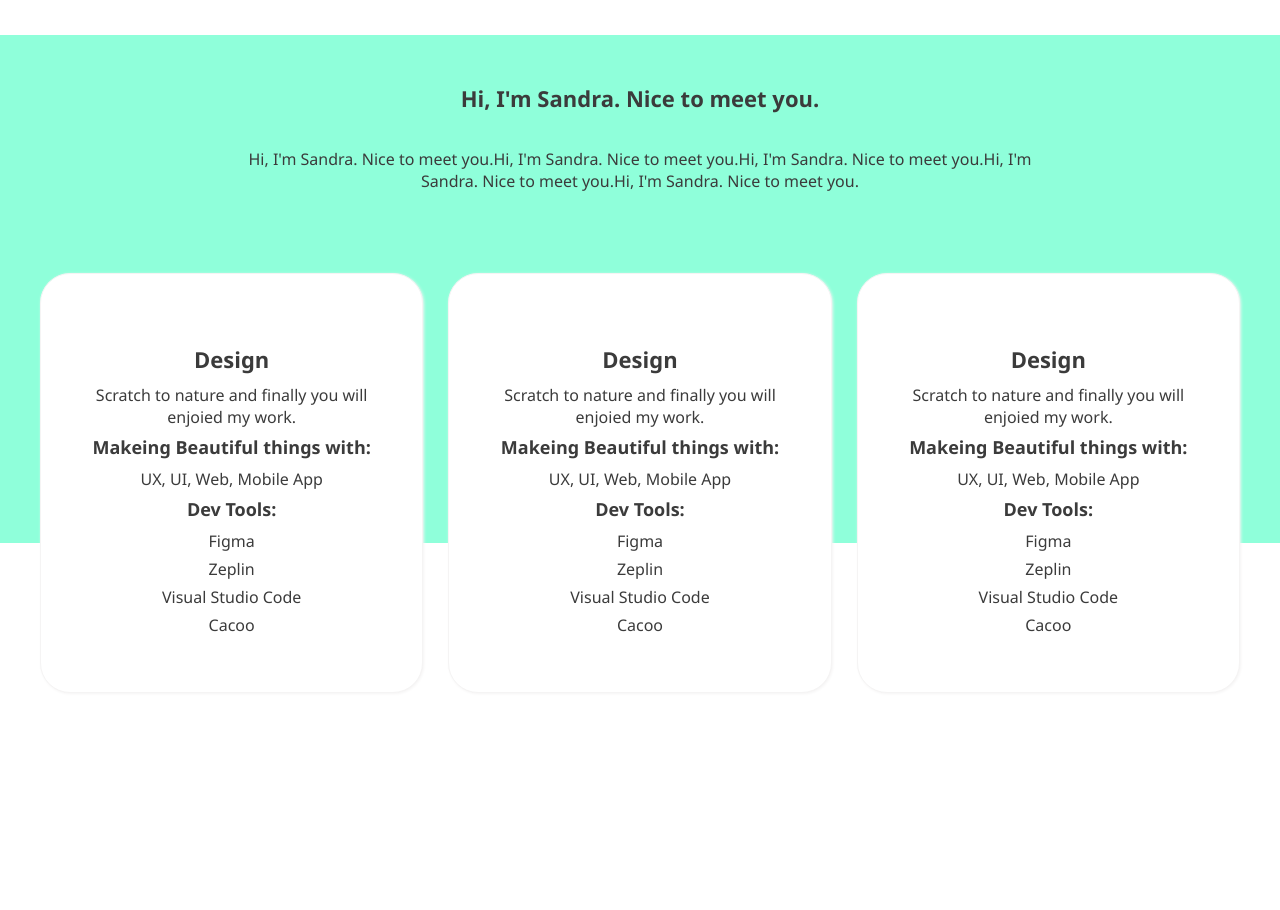
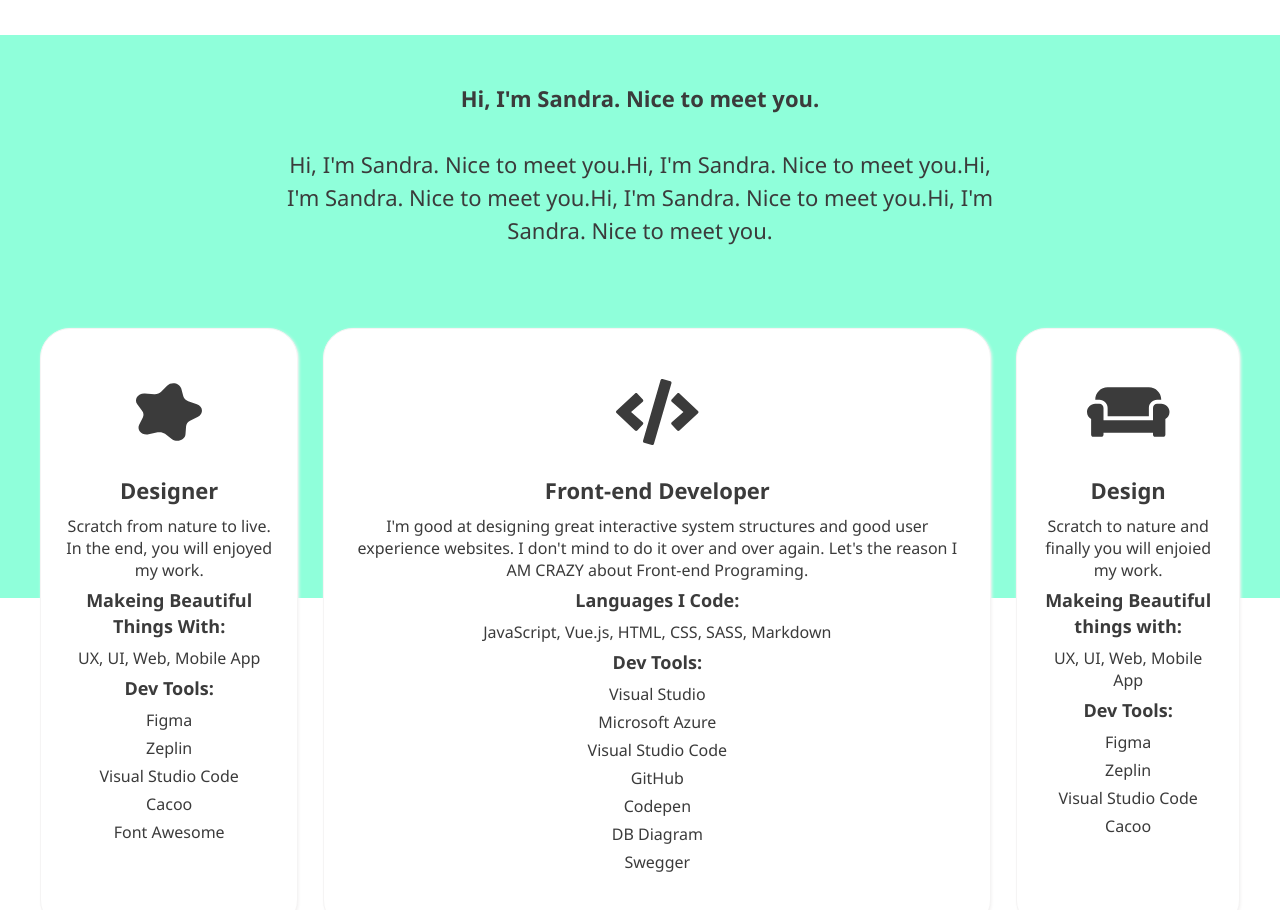
Before and after one commit to Sandra-Kao/always-code, a Vue app: page / in a window 1280 px wide. Shown: the part 720-1630 px from the top of the page. Before the commit the page ends 1463 px from the top, so only its background shows below. Built offline with nearby package versions, Linux system fonts and the light colour scheme.

Commit message:
Install Font Awesome

```diff
--- a/package.json
+++ b/package.json
@@ -12,6 +12,7 @@
         "vue": "^3.0.0"
     },
     "devDependencies": {
+        "@fortawesome/fontawesome-free": "^5.15.3",
         "@vue/cli-plugin-babel": "~4.5.0",
         "@vue/cli-plugin-eslint": "^4.5.13",
         "@vue/cli-service": "~4.5.0",
--- a/src/components/SpecialtyBlock.vue
+++ b/src/components/SpecialtyBlock.vue
@@ -2,7 +2,11 @@
   <section class="specialty-block">
     <div class="container">
       <h2>Hi, I'm Sandra. Nice to meet you.</h2>
-      <p class="specialty-block__introduction">Hi, I'm Sandra. Nice to meet you.Hi, I'm Sandra. Nice to meet you.Hi, I'm Sandra. Nice to meet you.Hi, I'm Sandra. Nice to meet you.Hi, I'm Sandra. Nice to meet you.</p>
+      <p class="specialty-block__introduction">
+        Hi, I'm Sandra. Nice to meet you.Hi, I'm Sandra. Nice to meet you.Hi,
+        I'm Sandra. Nice to meet you.Hi, I'm Sandra. Nice to meet you.Hi, I'm
+        Sandra. Nice to meet you.
+      </p>
     </div>
     <article class="specialty-wrapper row-maxwidth-1200">
       <div
@@ -10,11 +14,7 @@
         v-for="card in specialtyCards"
         :key="card.bigHeading"
       >
-          <img
-            :src="card.icon"
-            :alt="card.iconAlt"
-            class="specialty-wrapper__img"
-          />
+        <i :class="card.icon"></i>
         <h2>{{ card.bigHeading }}</h2>
         <p class="paragraph-h1">{{ card.paragraph }}</p>
         <h3>{{ card.headingSkill }}</h3>
@@ -40,33 +40,48 @@ export default {
     return {
       specialtyCards: [
         {
-          icon: "",
-          iconAlt: "",
+          icon: "fas fa-splotch",
+          bigHeading: "Designer",
+          paragraph:
+            "Scratch from nature to live. In the end, you will enjoyed my work.",
+          headingSkill: "Makeing Beautiful Things With:",
+          skills: ["UX", "UI", "Web", "Mobile App"],
+          headingTool: "Dev Tools:",
+          tools: [
+            "Figma",
+            "Zeplin",
+            "Visual Studio Code",
+            "Cacoo",
+            "Font Awesome",
+          ],
+        },
+        {
+          icon: "fas fa-code",
+          bigHeading: "Front-end Developer",
+          paragraph:
+            "I'm good at designing great interactive system structures and good user experience websites. I don't mind to do it over and over again. Let's the reason I AM CRAZY about Front-end Programing.",
+          headingSkill: "Languages I Code:",
+          skills: ["JavaScript", "Vue.js", "HTML", "CSS", "SASS", "Markdown"],
+          headingTool: "Dev Tools:",
+          tools: [
+            "Visual Studio",
+            "Microsoft Azure",
+            "Visual Studio Code",
+            "GitHub",
+            "Codepen",
+            "DB Diagram",
+            "Swegger",
+          ],
+        },
+        {
+          icon: "fas fa-couch",
           bigHeading: "Design",
           paragraph: "Scratch to nature and finally you will enjoied my work.",
           headingSkill: "Makeing Beautiful things with:",
           skills: ["UX", "UI", "Web", "Mobile App"],
           headingTool: "Dev Tools:",
           tools: ["Figma", "Zeplin", "Visual Studio Code", "Cacoo"],
-        },{
-          icon: "",
-          iconAlt: "",
-          bigHeading: "Design",
-          paragraph: "Scratch to nature and finally you will enjoied my work.",
-          headingSkill: "Makeing Beautiful things with:",
-          skills: ["UX", "UI", "Web", "Mobile App"],
-          headingTool: "Dev Tools:",
-          tools: ["Figma", "Zeplin", "Visual Studio Code", "Cacoo"],
-        },{
-          icon: "",
-          iconAlt: "",
-          bigHeading: "Design",
-          paragraph: "Scratch to nature and finally you will enjoied my work.",
-          headingSkill: "Makeing Beautiful things with:",
-          skills: ["UX", "UI", "Web", "Mobile App"],
-          headingTool: "Dev Tools:",
-          tools: ["Figma", "Zeplin", "Visual Studio Code", "Cacoo"],
-        }
+        },
       ],
     };
   },
@@ -75,32 +90,41 @@ export default {
 
 <!-- Add "scoped" attribute to limit CSS to this component only -->
 <style scoped>
-.specialty-block{
+.specialty-block {
 }
-.container{
+.container {
   background: var(--color-primary-light);
   padding-bottom: 25%;
 }
-.specialty-block__introduction{
-  padding: 25px 15%;
+.specialty-block__introduction {
+  padding: 25px 20%;
   text-align: center;
+  font-size: 22px;
+  line-height: 1.5;
 }
-.specialty-wrapper{
+.specialty-wrapper {
   display: flex;
   margin-top: -25%;
-  border-radius:30px;
+  border-radius: 30px;
 }
-.specialty-wrapper__card{
-  padding:50px 25px;
+.specialty-wrapper__card {
+  padding: 50px 25px;
   border: 1px solid var(--color-gray-lightest);
-  border-radius:30px;
+  border-radius: 30px;
   box-shadow: 1px 1px 3px var(--color-gray-lightest);
   background: var(--color-white);
   margin-bottom: 50px;
 }
-.specialty-wrapper__card:not(:last-child){
+.specialty-wrapper__card:not(:last-child) {
   margin-right: 25px;
 }
+
+i[class*="fa"],
+svg[class*="fa-"] {
+  margin-bottom: 32px;
+  font-size: 66px;
+}
+
 .specialty-wrapper-skills:not(:last-child):after {
   content: ", ";
 }
--- a/src/main.js
+++ b/src/main.js
@@ -1,4 +1,5 @@
 import { createApp } from 'vue';
 import App from './App.vue';
-
+import '@fortawesome/fontawesome-free/css/all.css'
+import '@fortawesome/fontawesome-free/js/all.js'
 createApp(App).mount('#app');
```
Lines whose indentation alone changed are shown as unchanged.
